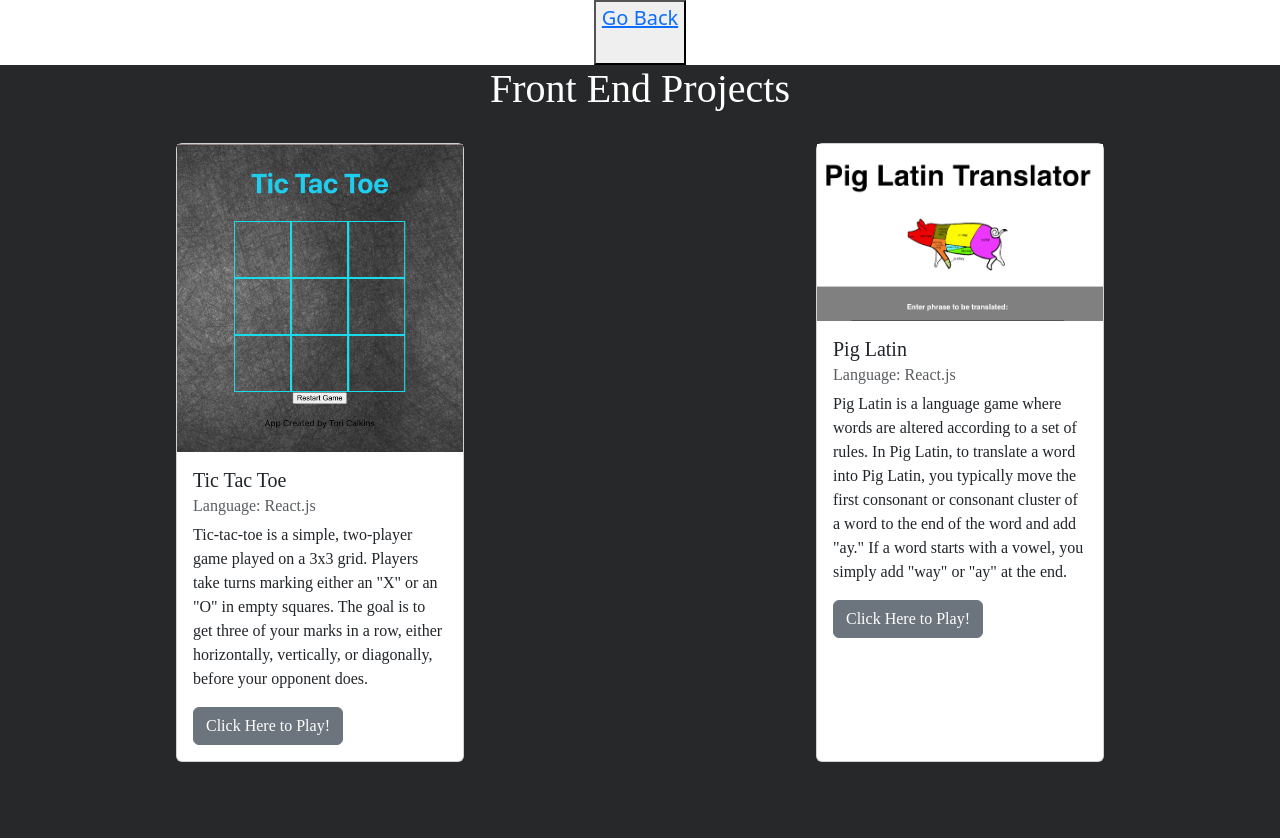
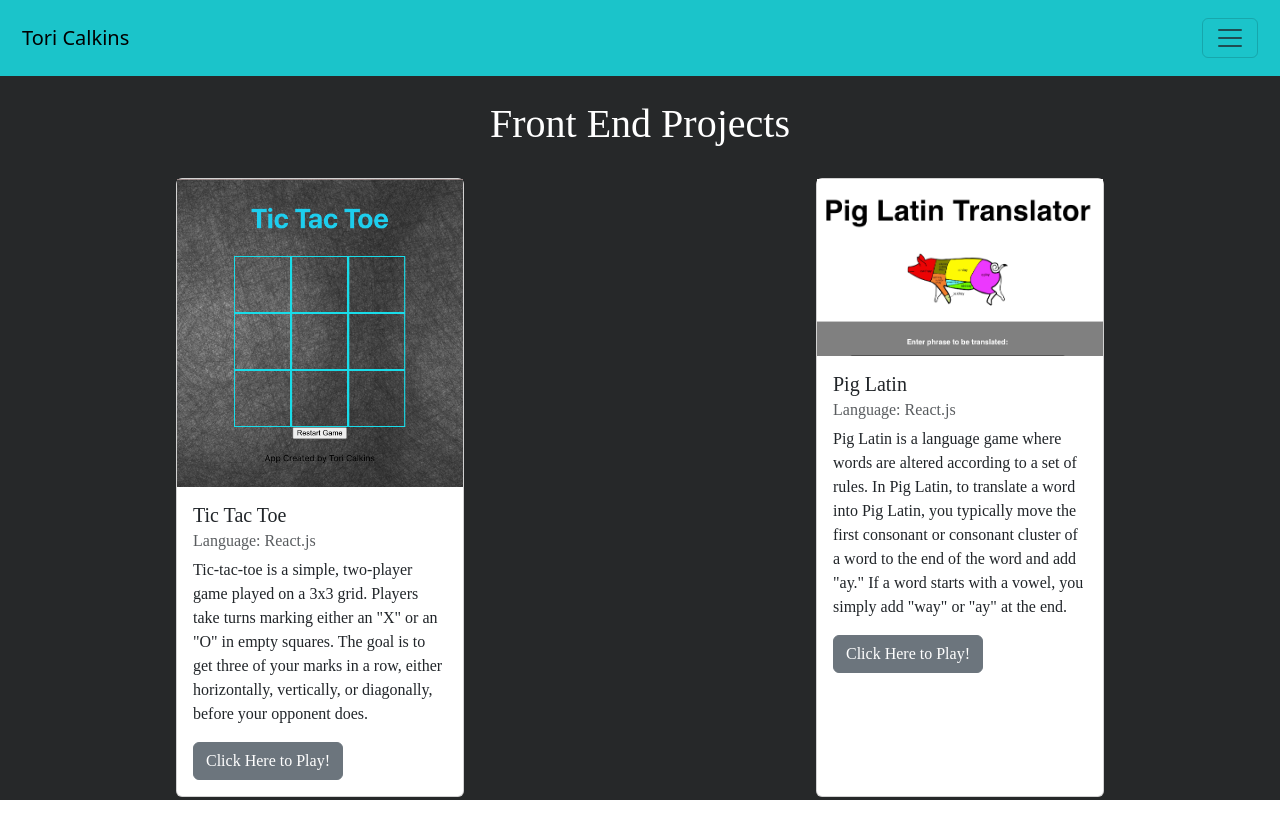
Before and after one commit to tori-calkins/portfolio, a React (Create React App) app: page /frontend in a window 1280 px wide. Shown: the top 838 px of the page. After the commit the page ends 800 px from the top, so only its background shows below. Built offline with nearby package versions, Linux system fonts and the light colour scheme.

Commit message:
added headers and attempting scroll button

```diff
--- a/src/App.css
+++ b/src/App.css
@@ -112,6 +112,7 @@ body#home{
 #title{
   text-align: center;
   color:white;
+  padding-top: 100px;
 }
 #projectCards{
   display: flex;
@@ -121,3 +122,11 @@ body#home{
   margin-top: 30px;
   overflow: hidden;
 }
+
+/* Header1 + Header2 styling */
+.Header1, .Header2{
+  background-color: #1bc4ca;
+  position: fixed;
+  width: 100%;
+  padding: 10px;
+}
--- a/src/pages/FrontendProjects.js
+++ b/src/pages/FrontendProjects.js
@@ -3,12 +3,12 @@ import { Card, CardBody, CardSubtitle, CardText, CardTitle, Button} from 'reacts
 import tictactoe from '../assets/TicTacToe.ss.png'
 import piglatin from '../assets/PigLatin.ss.png'
 import { NavLink } from "react-router-dom"
-import Header from "../pages/Header"
+import Header1 from "../pages/Header1"
 
 const Frontend = () => {
     return(
        <>
-       <Header/>
+       <Header1/>
        <body id="home">
         <h1 id="title">Front End Projects </h1>
         <div id="projectCards">
--- a/src/pages/FullStackProjects.js
+++ b/src/pages/FullStackProjects.js
@@ -2,12 +2,12 @@ import React from "react";
 import { Card, CardBody, CardSubtitle, CardText, CardTitle, Button} from 'reactstrap'
 import RatieMate from "../assets/ratiemate.png"
 import { NavLink } from "react-router-dom"
-import Header from "../pages/Header"
+import Header2 from "../pages/Header2"
 
 const FullStackProjects = () => {
     return(
         <>
-        <Header/>
+        <Header2/>
         <body id="home">
             <h1 id="title">FrontEnd Projects </h1>
             <div id="projectCards">
--- a/src/pages/Header.js
+++ /dev/null
@@ -1,16 +0,0 @@
-import React from "react";
-import { NavLink } from "react-router-dom"
-
-const Header = () => {
-    return (
-        <>
-        <button id="goBackButton">
-            <NavLink to="/">
-                Go Back
-            </NavLink>
-        </button>
-        </>
-    )
-}
-
-export default Header
--- /dev/null
+++ b/src/pages/Header1.js
@@ -0,0 +1,47 @@
+import React, { useState } from 'react';
+import { Collapse, Navbar, NavbarToggler, NavbarBrand, Nav, NavItem, NavLink } from 'reactstrap'
+
+const Header1 = (args) => {
+
+    const [isOpen, setIsOpen] = useState(false);
+    const toggle = () => setIsOpen(!isOpen);
+
+    return (
+        <>
+        <div className="Header1">
+            <Navbar {...args}>
+                <NavbarBrand href="/">Tori Calkins</NavbarBrand>
+                <NavbarToggler onClick={toggle} />
+                <Collapse isOpen={isOpen} navbar>
+                    <Nav navbar>
+                        <NavItem>
+                            <NavLink href="/">Home</NavLink>
+                        </NavItem>
+                        <NavItem>
+                            <NavLink href="/fullstackprojects">Full Stack Projects</NavLink>
+                        </NavItem>
+                        <NavItem>
+                            <NavLink href="https://github.com/tori-calkins" target="_blank">
+                                GitHub
+                            </NavLink>
+                        </NavItem>
+                        <NavItem>
+                            <NavLink href="https://www.linkedin.com/in/victoria-calkins-a6773128a/" target="_blank">
+                                LinkedIn
+                            </NavLink>
+                        </NavItem>
+                    </Nav>
+                </Collapse>
+            </Navbar>
+        </div>
+        </>
+    )
+}
+
+export default Header1
+
+{/* <button id="goBackButton">
+<NavLink to="/">
+    Go Back
+</NavLink>
+</button> */}
--- /dev/null
+++ b/src/pages/Header2.js
@@ -0,0 +1,41 @@
+import React, { useState } from 'react';
+import { Collapse, Navbar, NavbarToggler, NavbarBrand, Nav, NavItem, NavLink } from 'reactstrap'
+
+const Header2 = (args) => {
+
+    const [isOpen, setIsOpen] = useState(false);
+    const toggle = () => setIsOpen(!isOpen);
+
+    return (
+        <>
+        <div className="Header2">
+            <Navbar {...args}>
+                <NavbarBrand href="/">Tori Calkins</NavbarBrand>
+                <NavbarToggler onClick={toggle} />
+                <Collapse isOpen={isOpen} navbar>
+                    <Nav navbar>
+                        <NavItem>
+                            <NavLink href="/">Home</NavLink>
+                        </NavItem>
+                        <NavItem>
+                            <NavLink href="/frontend">Front End Projects</NavLink>
+                        </NavItem>
+                        <NavItem>
+                            <NavLink href="https://github.com/tori-calkins" target="_blank">
+                                GitHub
+                            </NavLink>
+                        </NavItem>
+                        <NavItem>
+                            <NavLink href="https://www.linkedin.com/in/victoria-calkins-a6773128a/" target="_blank">
+                                LinkedIn
+                            </NavLink>
+                        </NavItem>
+                    </Nav>
+                </Collapse>
+            </Navbar>
+        </div>
+        </>
+    )
+}
+
+export default Header2
--- a/src/pages/Home.js
+++ b/src/pages/Home.js
@@ -11,7 +11,8 @@ import { FaSlack } from "react-icons/fa";
 import { IoLogoGithub } from "react-icons/io";
 import { TbBrandVscode } from "react-icons/tb";
 import { PiFileHtmlLight } from "react-icons/pi";
-import { NavLink, Link } from "react-router-dom"
+import { NavLink, Link } from "react-router-dom";
+
 
 
 const Home = () => {
@@ -67,6 +68,11 @@ const Home = () => {
                         <IoLogoGithub id="icons-4"/>
                     </NavLink>
                 </div>
+                <div>
+                    <button
+                        onclick="topFunction()" id="myBtn" title="Go to top">⬆️
+                    </button>
+                </div>
             </body>
         </>
     )
```
Also changed, not shown: 1 other file (tests, documents, lock files or other folders).
